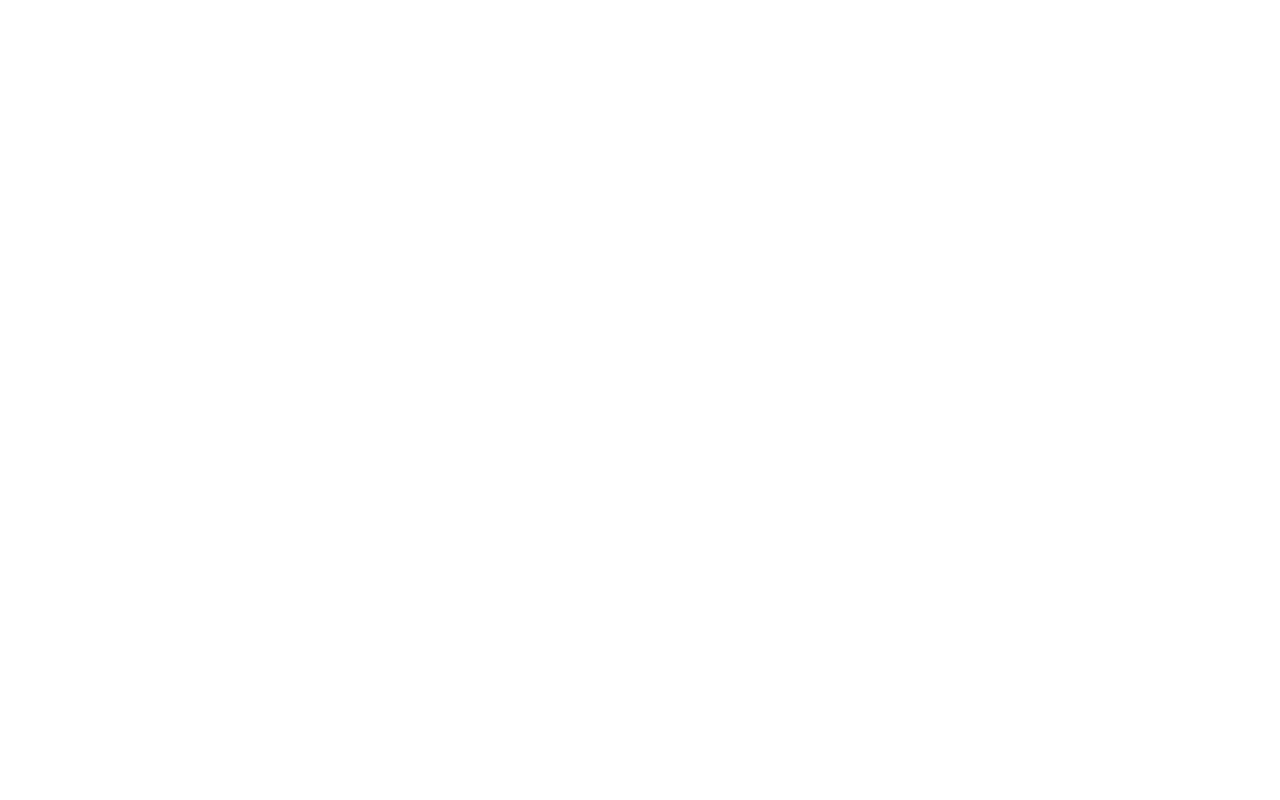
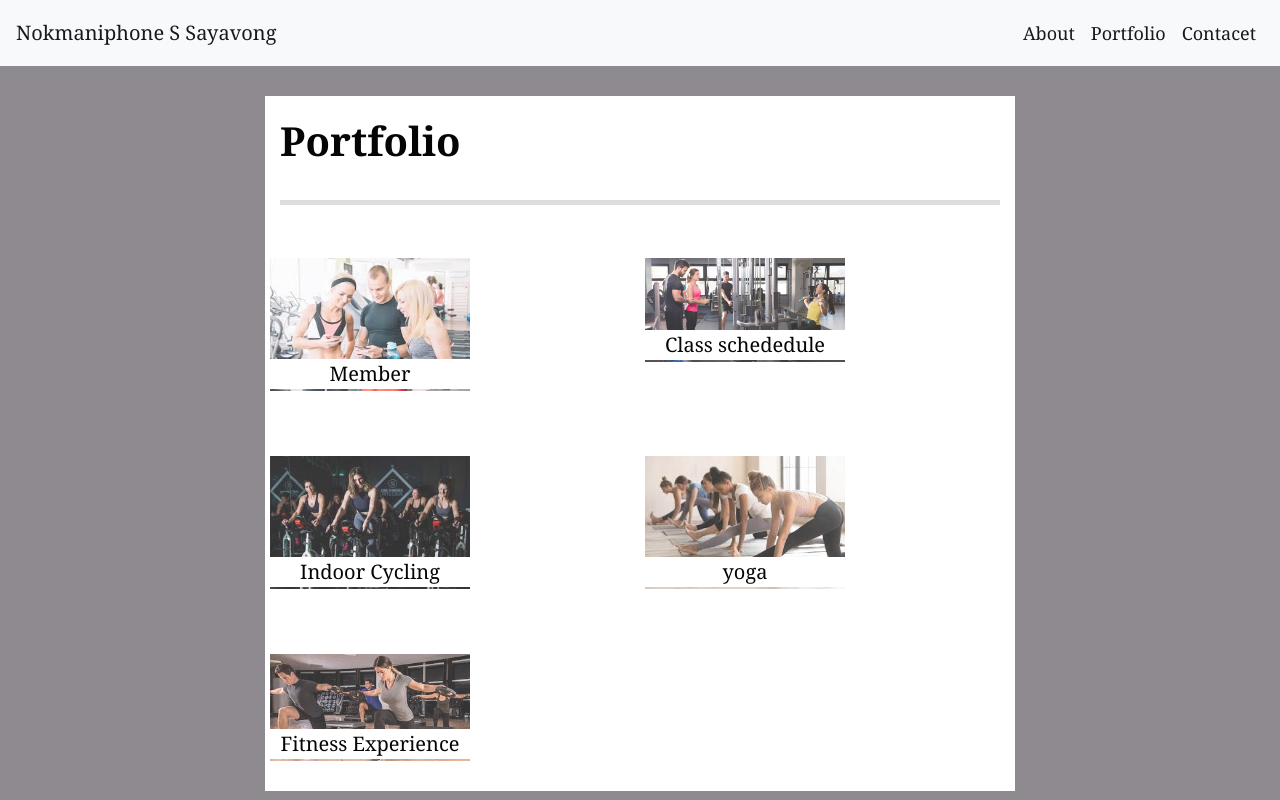
Before and after one commit to nokmaniphone/Homeworktwo, a plain HTML site: page portfolio.html in a window 1280 px wide. Drawn offline with nearby package versions, Linux system fonts and the light colour scheme.

Commit message:
add images,up index.htmt, add reset.css, add style.css

```diff
--- a/contacet.html
+++ b/contacet.html
@@ -0,0 +1,86 @@
+<!DOCTYPE html>
+<html lang="en">
+<head>
+  <meta charset="UTF-8">
+  <meta name="viewport" content="width=device-width, initial-scale=1.0">
+  <meta http-equiv="X-UA-Compatible" content="ie=edge">
+  <title>Contacet</title>
+  <link rel="stylesheet" href="reset.css">
+
+
+  <link rel="stylesheet" href="https://stackpath.bootstrapcdn.com/bootstrap/4.4.1/css/bootstrap.min.css"
+    integrity="sha384-Vkoo8x4CGsO3+Hhxv8T/Q5PaXtkKtu6ug5TOeNV6gBiFeWPGFN9MuhOf23Q9Ifjh" crossorigin="anonymous">
+<link rel="stylesheet" href="style.css">
+
+</head>
+<body>
+
+  <nav class="navbar navbar-expand-lg navbar-light bg-light">
+    <a class="navbar-brand" href="index.html">Nokmaniphone S Sayavong</a>
+    <button class="navbar-toggler" type="button" data-toggle="collapse" data-target="#navbarNavDropdown"
+      aria-controls="navbarNavDropdown" aria-expanded="false" aria-label="Toggle navigation">
+      <span class="navbar-toggler-icon"></span>
+    </button>
+    <div class="collapse navbar-collapse" id="navbarNavDropdown">
+      <ul class="navbar-nav ml-auto">
+        <li class="nav-item active">
+          <a class="nav-link" href="index.html">About <span class="sr-only">(current)</span></a>
+        </li>
+        <li class="nav-item active">
+          <a class="nav-link" href="portfolio.html">Portfolio</a>
+        </li>
+        <li class="nav-item active">
+          <a class="nav-link" href="contacet.html">Contacet</a>
+        </li>
+      </ul>
+    </div>
+  </nav>
+
+
+
+<div class="col-md-4"></div>
+  <button>
+    <h1>Contacet</h1>
+
+    <div class="form-group">
+      <label for="exampleInputname">Name</label>
+      <input type="email" class="form-control" id="exampleInputname" aria-describedby="nameHelp"
+        placeholder="Enter Name">
+
+    </div>
+
+
+    <div class="form-group">
+      <label for="exampleInputEmail1">Email address</label>
+      <input type="email" class="form-control" id="exampleInputEmail1" aria-describedby="emailHelp"
+        placeholder="Enter email">
+      <small id="emailHelp" class="form-text text-muted">We'll never share your email with anyone else.</small>
+    </div>
+
+      <div>
+        <label for="message">Message</label>
+
+        <textarea type="email" class="form-control" id="exampleInputEmail1" aria-describedby="emailHelp"placeholder=""></textarea>
+      </div>
+
+
+    <input type="submit" class="btn btn-primary"></input>
+
+
+  </button>
+
+
+
+
+
+
+<script src="https://code.jquery.com/jquery-3.4.1.slim.min.js"
+  integrity="sha384-J6qa4849blE2+poT4WnyKhv5vZF5SrPo0iEjwBvKU7imGFAV0wwj1yYfoRSJoZ+n" crossorigin="anonymous"></script>
+<script src="https://cdn.jsdelivr.net/npm/popper.js@1.16.0/dist/umd/popper.min.js"
+  integrity="sha384-Q6E9RHvbIyZFJoft+2mJbHaEWldlvI9IOYy5n3zV9zzTtmI3UksdQRVvoxMfooAo" crossorigin="anonymous"></script>
+<script src="https://stackpath.bootstrapcdn.com/bootstrap/4.4.1/js/bootstrap.min.js"
+  integrity="sha384-wfSDF2E50Y2D1uUdj0O3uMBJnjuUD4Ih7YwaYd1iqfktj0Uod8GCExl3Og8ifwB6" crossorigin="anonymous"></script>
+
+
+</body>
+</html>
--- a/portfolio.html
+++ b/portfolio.html
@@ -0,0 +1,112 @@
+<!DOCTYPE html>
+<html lang="en">
+
+<head>
+  <meta charset="UTF-8">
+  <meta name="viewport" content="width=device-width, initial-scale=1.0">
+  <meta http-equiv="X-UA-Compatible" content="ie=edge">
+  <title>portfolio</title>
+  <link rel="stylesheet" href="reset.css">
+
+
+  <link rel="stylesheet" href="https://stackpath.bootstrapcdn.com/bootstrap/4.4.1/css/bootstrap.min.css"
+    integrity="sha384-Vkoo8x4CGsO3+Hhxv8T/Q5PaXtkKtu6ug5TOeNV6gBiFeWPGFN9MuhOf23Q9Ifjh" crossorigin="anonymous">
+  <link rel="stylesheet" href="style.css">
+
+
+</head>
+
+<body>
+
+  <nav class="navbar navbar-expand-lg navbar-light bg-light">
+    <a class="navbar-brand" href="#">Nokmaniphone S Sayavong</a>
+    <button class="navbar-toggler" type="button" data-toggle="collapse" data-target="#navbarNavDropdown"
+      aria-controls="navbarNavDropdown" aria-expanded="false" aria-label="Toggle navigation">
+      <span class="navbar-toggler-icon"></span>
+    </button>
+    <div class="collapse navbar-collapse" id="navbarNavDropdown">
+      <ul class="navbar-nav ml-auto">
+        <li class="nav-item active">
+          <a class="nav-link" href="index.html">About <span class="sr-only">(current)</span></a>
+        </li>
+        <li class="nav-item active">
+          <a class="nav-link" href="portfolio.html">Portfolio</a>
+        </li>
+        <li class="nav-item active">
+          <a class="nav-link" href="contacet.html">Contacet</a>
+        </li>
+      </ul>
+    </div>
+  </nav>
+
+
+
+
+  <div class="container">
+
+    <section class="main-section">
+
+          <h1>Portfolio</h1>
+
+
+   <div class="row">
+     <div class="column">
+        <div class="media">
+          <img class="mr-3" src="image/member.jpeg" alt="Generic placeholder  image">
+            <h5> Member </h5>
+        </div>
+        </div>
+
+      <div class="column">
+        <div class="media">
+          <img class="mr-3" src="image/gym.jpg" alt="Generic placeholder image">
+
+            <h5 class="mt-0">Class schededule</h5>
+        </div>
+      </div>
+      <div class="column">
+        <div class="media">
+          <img class="mr-3" src="image/indoorcycling.jpeg" alt="Generic placeholder image">
+
+            <h5 class="mt-0">Indoor Cycling</h5>
+        </div>
+      </div>
+      <div class="column">
+        <div class="media">
+          <img class="mr-3" src="image/yoga.jpeg" alt="Generic placeholder image">
+            <h5 class="mt-0">yoga</h5>
+
+
+        </div>
+       </div>
+
+      <div class="column">
+        <div class="media">
+          <img class="mr-3" src="image/fitness.jpeg" alt="Generic placeholder image">
+            <h5 class="mt-0">Fitness Experience</h5>
+
+
+        </div>
+
+      </div>
+  </div>
+  </section>
+  </div>
+
+
+
+
+
+  <script src="https://code.jquery.com/jquery-3.4.1.slim.min.js"
+    integrity="sha384-J6qa4849blE2+poT4WnyKhv5vZF5SrPo0iEjwBvKU7imGFAV0wwj1yYfoRSJoZ+n"
+    crossorigin="anonymous"></script>
+  <script src="https://cdn.jsdelivr.net/npm/popper.js@1.16.0/dist/umd/popper.min.js"
+    integrity="sha384-Q6E9RHvbIyZFJoft+2mJbHaEWldlvI9IOYy5n3zV9zzTtmI3UksdQRVvoxMfooAo"
+    crossorigin="anonymous"></script>
+  <script src="https://stackpath.bootstrapcdn.com/bootstrap/4.4.1/js/bootstrap.min.js"
+    integrity="sha384-wfSDF2E50Y2D1uUdj0O3uMBJnjuUD4Ih7YwaYd1iqfktj0Uod8GCExl3Og8ifwB6"
+    crossorigin="anonymous"></script>
+
+</body>
+
+</html>
--- /dev/null
+++ b/reset.css
@@ -0,0 +1,41 @@
+/* http://meyerweb.com/eric/tools/css/reset/
+   v2.0 | 20110126
+   License: none (public domain)
+*/
+
+html, body, div, span, applet, object, iframe, h1, h2, h3, h4, h5, h6, p, blockquote, pre, a, abbr, acronym, address, big, cite, code, del, dfn, em, img, ins, kbd, q, s, samp, small, strike, strong, sub, sup, tt, var, b, u, i, center, dl, dt, dd, ol, ul, li, fieldset, form, label, legend, table, caption, tbody, tfoot, thead, tr, th, td, article, aside, canvas, details, embed, figure, figcaption, footer, header, hgroup, menu, nav, output, ruby, section, summary, time, mark, audio, video {
+  margin: 0;
+  padding: 0;
+  border: 0;
+  font-size: 100%;
+  font: inherit;
+  vertical-align: baseline;
+}
+
+/* HTML5 display-role reset for older browsers */
+
+article, aside, details, figcaption, figure, footer, header, hgroup, menu, nav, section {
+  display: block;
+}
+
+body {
+  line-height: 1;
+}
+
+ol, ul {
+  list-style: none;
+}
+
+blockquote, q {
+  quotes: none;
+}
+
+blockquote:before, blockquote:after, q:before, q:after {
+  content: '';
+  content: none;
+}
+
+table {
+  border-collapse: collapse;
+  border-spacing: 0;
+}
--- /dev/null
+++ b/style.css
@@ -0,0 +1,140 @@
+* {
+  box-sizing: border-box;
+}
+
+body {
+  font-family: Cambria, Cochin, Georgia, Times, 'Times New Roman', serif;
+  font-size: 18px;
+  line-height: 34px;
+  color: rgb(12, 11, 12);
+  background: hsl(300, 2%, 55%);
+}
+
+.container {
+  width: 100%;
+  max-width: 750px;
+  margin-top: 30px;
+  clear: both;
+  background-color: white;
+  background-origin: padding-box;
+}
+
+h1 {
+  padding-bottom: 30px;
+  padding-top: 15px;
+  font-size: 40px;
+  line-height: 59px;
+  border-bottom: 5px solid #ddd;
+  margin-bottom: 18px;
+  font-weight: 600;
+  font-family: Cambria, Cochin, Georgia, Times, 'Times New Roman', serif;
+  color: rgb(5, 5, 5);
+}
+
+h5 {
+  font-family: Cambria, Cochin, Georgia, Times, 'Times New Roman', serif;
+  margin-bottom: 50px;
+}
+
+p {
+  font-family: Cambria, Cochin, Georgia, Times, 'Times New Roman', serif;
+}
+
+.auth-image {
+  float: left;
+  width: 220px;
+  height: auto;
+  margin-top: 15px;
+  margin-right: 30px;
+}
+
+/* portfolio */
+
+.column {
+  float: left;
+  width: 50%;
+  padding: 5px;
+}
+
+.row::after {
+  content: "";
+  clear: both;
+  display: table;
+}
+
+@media screen and (max-width: 992px) {
+  .column {
+    width: 50%;
+  }
+}
+
+@media screen and (max-width: 600px) {
+  .column {
+    width: 100%;
+  }
+}
+
+.media {
+  columns: 100px 2;
+  position: relative;
+  float: left;
+  width: 274px;
+  margin: 20px 0 25px;
+  overflow: auto;
+}
+
+.media:nth-child(even) {
+  margin-right: 40px;
+}
+
+.media img {
+  width: 200px;
+  border: 0 none;
+  opacity: 0.8;
+}
+
+.media h5 {
+  position: absolute;
+  bottom: 2px;
+  width: 200px;
+  padding: 0;
+  margin-bottom: 0;
+  font-weight: 500;
+  line-height: 30px;
+  color: rgb(5, 5, 5);
+  text-align: center;
+  background: white;
+  border-bottom: 0;
+}
+
+.mr-3 {
+  float: left;
+  width: auto;
+  height: auto;
+  margin-top: 10px;
+  margin-right: 25px;
+}
+
+/* contacet */
+
+button {
+  width: 100%;
+  max-width: 400px;
+  margin: 0 auto;
+  clear: both;
+  background-color: white;
+  background-origin: padding-box;
+}
+
+textarea {
+  height: 230px;
+}
+
+input[type=submit] {
+  padding: 10px 30px;
+  font-size: 18px;
+  color: whitesmoke;
+  cursor: pointer;
+  background: #2a2b2b;
+  border: 0 none;
+}
```
Also changed, not shown: index.html (+25 -6 lines), assets/style.css (deleted), image/CR-Money-InlineHero-Save-Money-On-Gym-Membership-12-18.webp (added), image/classschedule.jpeg (added), image/fitness.jpeg (added), image/gym.jpg (added), image/indoorcycling.jpeg (added), image/member.jpeg (added), image/yoga.jpeg (added), 1 other file.
